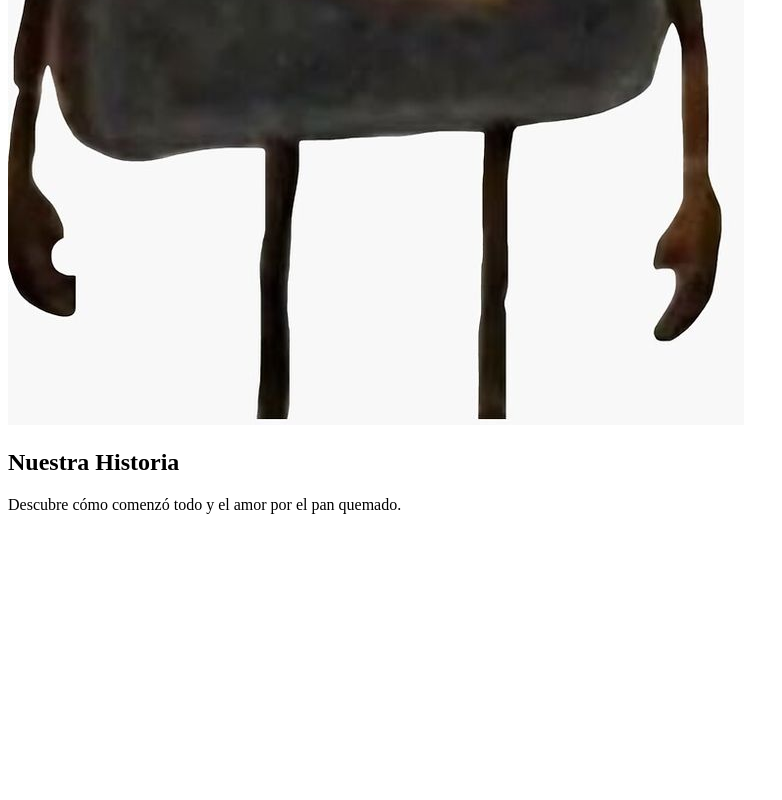
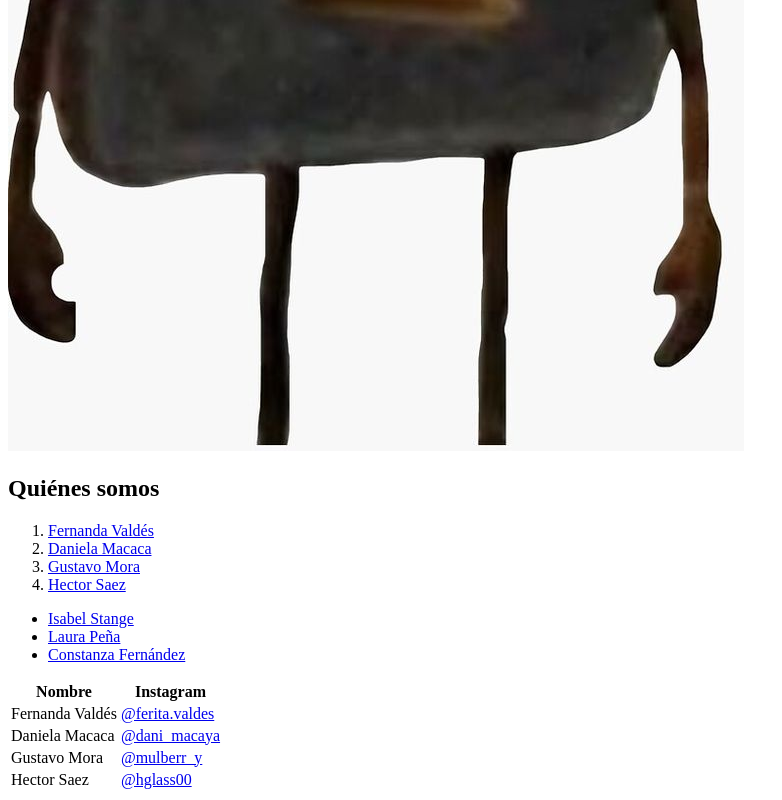
Before and after one commit to maniconyfitado/panquemeado, a plain HTML site: page index.html in a window 1280 px wide. Shown: the part 717-1517 px from the top of the page, without its empty margins (0-782 px from the left). Before the commit the page ends 1247 px from the top, so only its background shows below. Drawn offline with Linux system fonts and the light colour scheme.

Commit message:
Mi segunda página

```diff
--- a/index.html
+++ b/index.html
@@ -1,19 +1,57 @@
 <!DOCTYPE html>
 <html lang="es">
-    <head>
+    <head> <!--Esta parte son metadatos, no se ven en la página web, pero son importantes para el navegador y los motores de búsqueda.-->
         <meta charset="UTF-8"
         <title>Pan Quemeado</title>
+        <!--Aquí va lo del CSS para el diseño-->
+        <style>
+
+        </style>
     </head>
 <body>
-    <p>Queridos Panes Quemeados.</p>
+    <h1>Queridos Panes Quemeados.</h1>
     <section>
-        <h1>Bienvenidos a Pan Quemeado</h1>
-        <p>Este es un sitio web dedicado a los amantes del pan quemado.</p>
+        <h2>Bienvenidos a Pan Quemeado</h2>
+        <p>Este es un sitio web dedicado a los panes quemados.</p>
         <img src="pan_quemado.jpg" alt="Imagen de pan quemado">
     </section>
     <section>
-        <h2>Nuestra Historia</h2>
-        <p>Descubre cómo comenzó todo y el amor por el pan quemado.</p>
+        <h2>Quiénes somos</h2>
+        <ol> <!--lista ordenada-->
+            <li><a href="https://www.instagram.com/ferita.valdes/">Fernanda Valdés</a></li>
+            <li><a href="https://www.instagram.com/dani_macaya/">Daniela Macaca</a></li>
+            <li><a href="https://www.instagram.com/mulberr_y/">Gustavo Mora</a></li>
+            <li><a href="https://www.instagram.com/hectorsaez/">Hector Saez</a></li>
+        </ol>
+        <ul> <!--lista no ordenada-->
+            <li><a href="https://www.instagram.com/isabelstange/">Isabel Stange</a></li>
+            <li><a href="https://www.instagram.com/laurapena/">Laura Peña</a></li>
+            <li><a href="https://www.instagram.com/constanzafernandez/">Constanza Fernández</a></li>
+        </ul>
+    </section>
+    <section>
+        <table>
+            <tr>
+                <th>Nombre</th>
+                <th>Instagram</th>
+            </tr>
+            <tr>
+                <td>Fernanda Valdés</td>
+                <td><a href="https://www.instagram.com/ferita.valdes/">@ferita.valdes</a></td>
+            </tr>
+            <tr>
+                <td>Daniela Macaca</td>
+                <td><a href="https://www.instagram.com/dani_macaya/">@dani_macaya</a></td>
+            </tr>
+            <tr>
+                <td>Gustavo Mora</td>
+                <td><a href="https://www.instagram.com/mulberr_y/">@mulberr_y</a></td>
+            </tr>
+            <tr>
+                <td>Hector Saez</td>
+                <td><a href="https://www.instagram.com/hglass00/">@hglass00</a></td>
+            </tr>
+        </table>
     </section>
 </body>
 </html>
```
